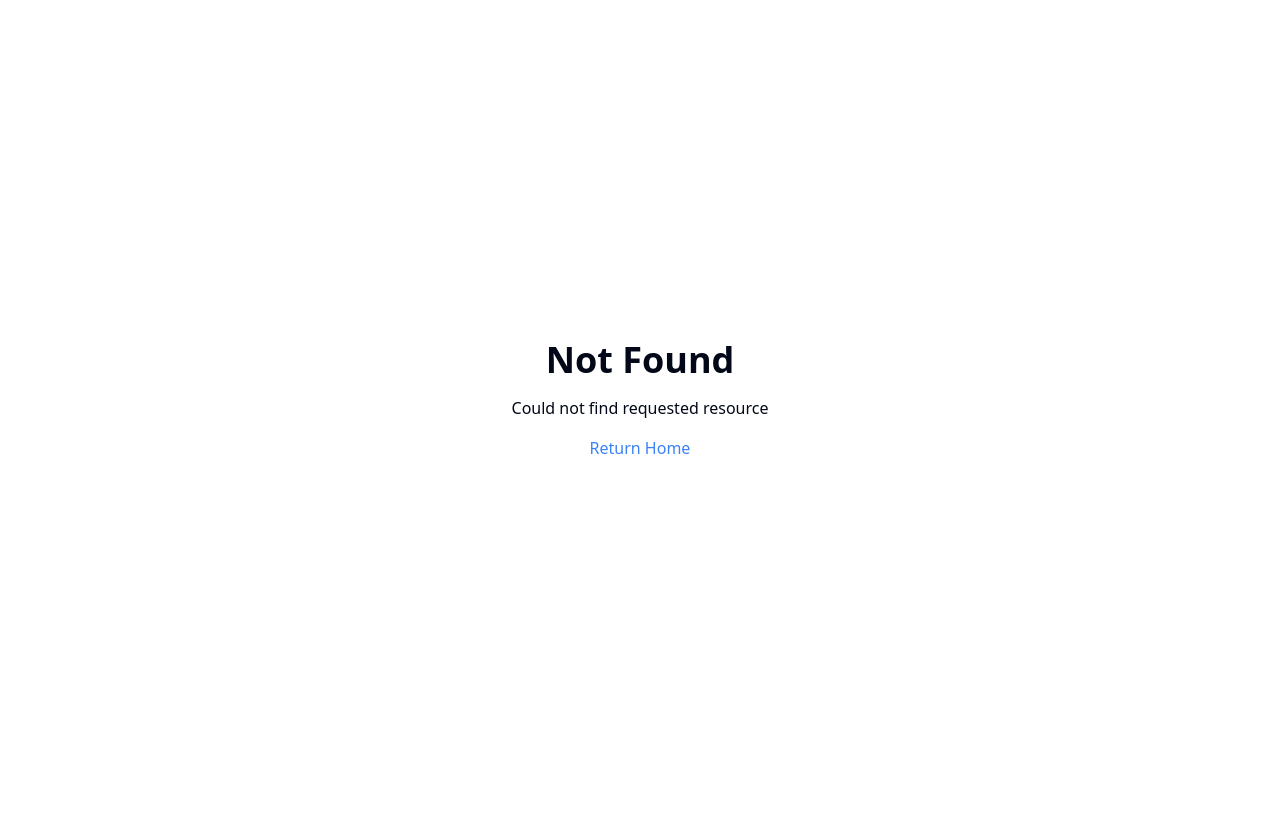
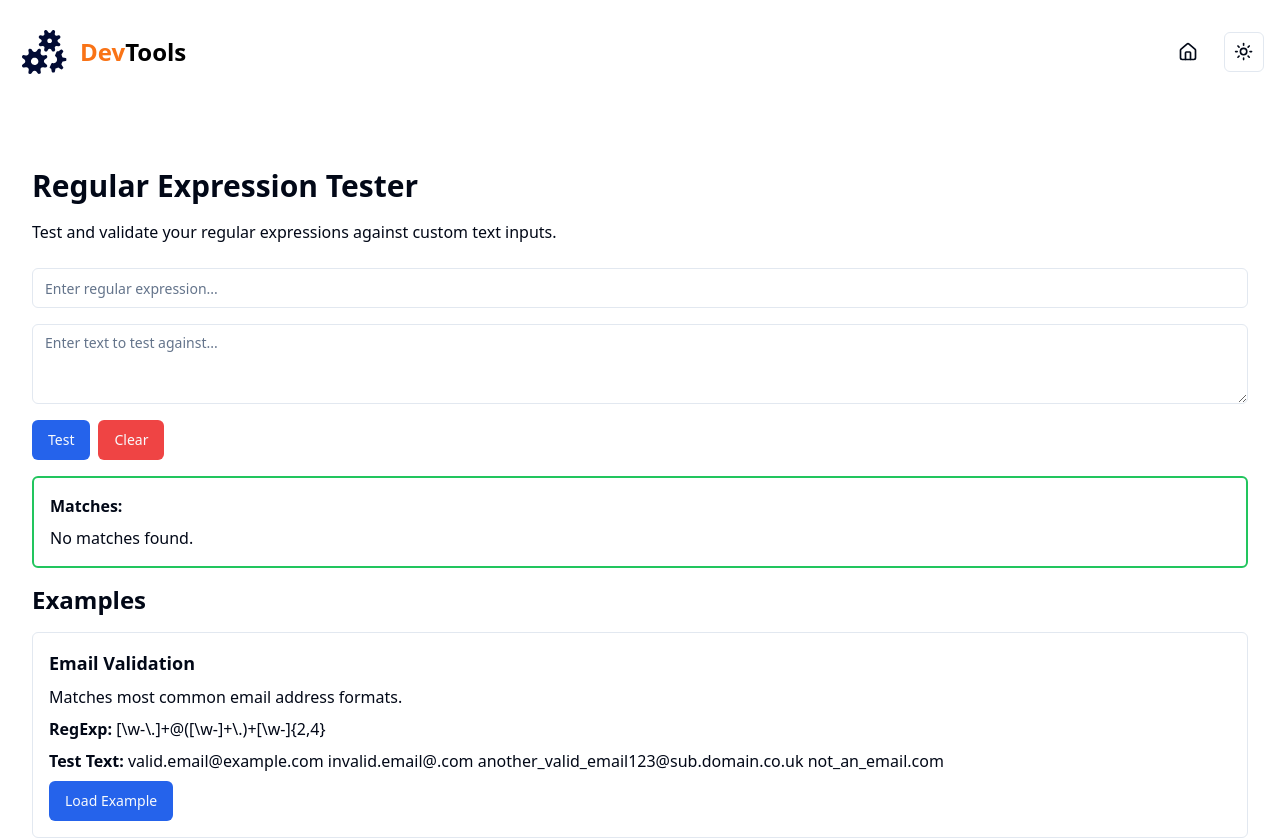
Before and after one commit to mryesiller/devtools, a Next.js app: page /regexp-tester in a window 1280 px wide. Before the commit this address had no page. Shown: the top 838 px of the page. Before the commit the page ends 800 px from the top, so only its background shows below. Built offline with nearby package versions, Linux system fonts and the light colour scheme.

Commit message:
some minimal color changes and regexp tester added.

```diff
--- a/app/(home)/layout.tsx
+++ b/app/(home)/layout.tsx
@@ -24,8 +24,13 @@ export default function HomeLayout({
         <header className="container mx-auto px-4 py-6">
           <nav className="flex justify-between items-center">
             <Link href="/" className="flex items-center space-x-2">
-              <Logo className="w-20 h-auto" />
-              <span className="text-2xl font-bold space-x-1">DevTools</span>
+              <Logo className="w-14 h-auto" />
+              <span className="text-2xl font-bold">
+                <span className="text-2xl font-bold">
+                  <span className="text-orange-500">Dev</span>
+                  <span className="text-black dark:text-white">Tools</span>
+                </span>
+              </span>
             </Link>
             <div className="flex items-center space-x-4">
               <Link href="/">
--- a/app/(home)/page.tsx
+++ b/app/(home)/page.tsx
@@ -1,3 +1,4 @@
+import { cn } from "@/lib/utils"
 import Link from "next/link"
 
 const tools = [
@@ -5,46 +6,61 @@ const tools = [
     name: "Color Generator",
     description: "Generate and explore color palettes",
     href: "/color-generator",
+    color: "bg-blue-100 dark:bg-blue-900",
   },
   {
     name: "JSON Formatter",
     description: "Format and validate JSON data",
     href: "/json-formatter",
+    color: "bg-green-100 dark:bg-green-900",
   },
   {
     name: "Hash Generator",
     description: "Generate MD5, SHA-1, SHA-256, and other hash types",
     href: "/hash-generator",
+    color: "bg-yellow-100 dark:bg-yellow-900",
   },
   {
     name: "HTTP Status Code Reference",
     description: "Quick reference for HTTP status codes",
     href: "/http-status-code-reference",
+    color: "bg-purple-100 dark:bg-purple-900",
   },
   {
     name: "IP Address Lookup",
     description: "Look up geographical information for IP addresses",
     href: "/ip-address-lookup",
+    color: "bg-pink-100 dark:bg-pink-900",
   },
   {
     name: "Base64 Encoder/Decoder",
     description: "Encode or decode Base64 strings",
     href: "/base64",
+    color: "bg-indigo-100 dark:bg-indigo-900",
   },
   {
     name: "Timestamp Converter",
     description:
       "Convert between Unix timestamps and readable date/time formats",
     href: "/timestamp-converter",
+    color: "bg-red-100 dark:bg-red-900",
+  },
+  {
+    name: "Regular Expression Tester (Regexp)",
+    description: "Test and validate regular expressions",
+    href: "/regexp-tester",
+    color: "bg-orange-100 dark:bg-orange-900",
   },
 ]
 
 export default function Home() {
   return (
     <div className="p-8 pb-20 sm:p-20">
-      <h1 className="text-4xl font-bold mb-8 text-center">DevTools Hub</h1>
+      <h1 className="text-4xl font-bold mb-8 text-center">
+        Developer&apos;s Toolkit
+      </h1>
       <p className="text-xl text-center mb-12">
-        Your one-stop shop for essential developer tools
+        Unlock Your Development Potential with the Best Tools
       </p>
 
       <div className="grid grid-cols-1 md:grid-cols-2 lg:grid-cols-3 gap-6 max-w-4xl mx-auto">
@@ -52,7 +68,13 @@ export default function Home() {
           <Link
             key={tool.name}
             href={tool.href}
-            className="block p-6 border border-gray-200 dark:border-gray-700 rounded-lg hover:shadow-lg transition-shadow"
+            className={cn(
+              "block p-6 rounded-lg transition-all",
+              "hover:shadow-lg hover:scale-105",
+              "border border-gray-200 dark:border-gray-700",
+              "text-gray-900 dark:text-gray-100",
+              tool.color
+            )}
           >
             <h2 className="text-xl font-semibold mb-2">{tool.name}</h2>
             <p className="text-gray-600 dark:text-gray-300">
--- /dev/null
+++ b/app/(home)/regexp-tester/RegexpTester.tsx
@@ -0,0 +1,119 @@
+"use client"
+
+import { Button } from "@/components/ui/button"
+import { Input } from "@/components/ui/input"
+import { Textarea } from "@/components/ui/textarea"
+import { useState } from "react"
+
+const examples = [
+  {
+    name: "Email Validation",
+    regexp: "[\\w-\\.]+@([\\w-]+\\.)+[\\w-]{2,4}",
+    description: "Matches most common email address formats.",
+    testText:
+      "valid.email@example.com\ninvalid.email@.com\nanother_valid_email123@sub.domain.co.uk\nnot_an_email.com",
+  },
+  {
+    name: "URL Validation",
+    regexp:
+      "https?:\\/\\/(www\\.)?[-a-zA-Z0-9@:%._\\+~#=]{1,256}\\.[a-zA-Z0-9()]{1,6}\\b([-a-zA-Z0-9()@:%_\\+.~#?&//=]*)",
+    description: "Matches URLs starting with http:// or https://.",
+    testText:
+      "https://www.example.com\nhttp://subdomain.example.co.uk/path/to/page?param=value\nftp://invalid.url.com\nhttps://valid-url.com/with_underscores\nwww.invalid-no-protocol.com",
+  },
+  {
+    name: "Phone Number",
+    regexp:
+      "\\+?\\d{1,4}?[-.\\s]?\\(?\\d{1,3}?\\)?[-.\\s]?\\d{1,4}[-.\\s]?\\d{1,4}[-.\\s]?\\d{1,9}",
+    description:
+      "Matches various phone number formats, including international.",
+    testText:
+      "+1 (555) 123-4567\n+44 20 7123 4567\n123-456-7890\n+1-555-123-4567\n12345\n+invalid-phone-number",
+  },
+]
+
+export function RegexpTester() {
+  const [regexp, setRegexp] = useState("")
+  const [testText, setTestText] = useState("")
+  const [matches, setMatches] = useState<string[]>([])
+
+  function testRegexp() {
+    try {
+      const regex = new RegExp(regexp, "gm") // Added 'm' flag for multiline matching
+      const foundMatches = testText.match(regex) || []
+      setMatches(foundMatches)
+    } catch (error) {
+      console.error("Invalid regular expression:", error)
+      setMatches([])
+    }
+  }
+
+  function loadExample(example: (typeof examples)[0]) {
+    setRegexp(example.regexp)
+    setTestText(example.testText)
+  }
+
+  function clearInputs() {
+    setRegexp("")
+    setTestText("")
+    setMatches([])
+  }
+
+  return (
+    <div className="space-y-4">
+      <Input
+        placeholder="Enter regular expression..."
+        value={regexp}
+        onChange={(e) => setRegexp(e.target.value)}
+        className="w-full"
+      />
+      <Textarea
+        placeholder="Enter text to test against..."
+        value={testText}
+        onChange={(e) => setTestText(e.target.value)}
+        className="w-full"
+      />
+      <div className="flex space-x-2">
+        <Button onClick={testRegexp}>Test</Button>
+        <Button
+          onClick={clearInputs}
+          variant="destructive"
+          aria-label="Clear input"
+        >
+          Clear
+        </Button>
+      </div>
+      <div className="space-y-2 p-4 border-2 border-green-500 rounded-md">
+        <div className="font-semibold">Matches:</div>
+        {matches.length > 0 ? (
+          <ul className="list-disc list-inside">
+            {matches.map((match, index) => (
+              <li key={index}>{match}</li>
+            ))}
+          </ul>
+        ) : (
+          <div>No matches found.</div>
+        )}
+      </div>
+
+      <div className="mt-8">
+        <h2 className="text-2xl font-bold mb-4">Examples</h2>
+        <div className="space-y-4">
+          {examples.map((example, index) => (
+            <div key={index} className="border p-4 rounded-md">
+              <h3 className="text-lg font-semibold mb-2">{example.name}</h3>
+              <p className="mb-2">{example.description}</p>
+              <p className="mb-2">
+                <strong>RegExp:</strong> {example.regexp}
+              </p>
+              <p className="mb-2">
+                <strong>Test Text:</strong> {example.testText}
+              </p>
+              <Button onClick={() => loadExample(example)}>Load Example</Button>
+            </div>
+          ))}
+        </div>
+      </div>
+    </div>
+  )
+}
--- /dev/null
+++ b/app/(home)/regexp-tester/metadata.tsx
@@ -0,0 +1,38 @@
+import { Metadata } from "next"
+
+export const metadata: Metadata = {
+  title: "Regular Expression Tester | DevTools",
+  description:
+    "Test and validate regular expressions with our online RegExp tester tool. Match patterns against custom text inputs.",
+  keywords: [
+    "regular expression",
+    "regex tester",
+    "regexp validator",
+    "pattern matching",
+    "developer tools",
+  ],
+  openGraph: {
+    title: "Regular Expression Tester | DevTools",
+    description:
+      "Test and validate regular expressions with our online RegExp tester tool.",
+    url: "https://www.devtools.tools/regexp-tester",
+    siteName: "DevTools",
+    images: [
+      {
+        url: "https://www.devtools.tools/images/regexp-tester-og.png",
+        width: 1200,
+        height: 630,
+        alt: "Regular Expression Tester Tool",
+      },
+    ],
+    locale: "en_US",
+    type: "website",
+  },
+  /* twitter: {
+    card: "summary_large_image",
+    title: "Regular Expression Tester | DevTools",
+    description: "Test and validate regular expressions with our online RegExp tester tool.",
+    images: ["https://www.devtools.tools/images/regexp-tester-twitter.jpg"],
+    creator: "@yourtwitterhandle",
+  }, */
+}
--- /dev/null
+++ b/app/(home)/regexp-tester/page.tsx
@@ -0,0 +1,16 @@
+import { RegexpTester } from "./RegexpTester"
+import { metadata } from "./metadata"
+
+export { metadata }
+
+export default function RegexpTesterPage() {
+  return (
+    <div className="container mx-auto px-4 py-8">
+      <h1 className="text-3xl font-bold mb-4">Regular Expression Tester</h1>
+      <p className="mb-6">
+        Test and validate your regular expressions against custom text inputs.
+      </p>
+      <RegexpTester />
+    </div>
+  )
+}
```
Also changed, not shown: public/images/regexp-tester-og.png (added).
